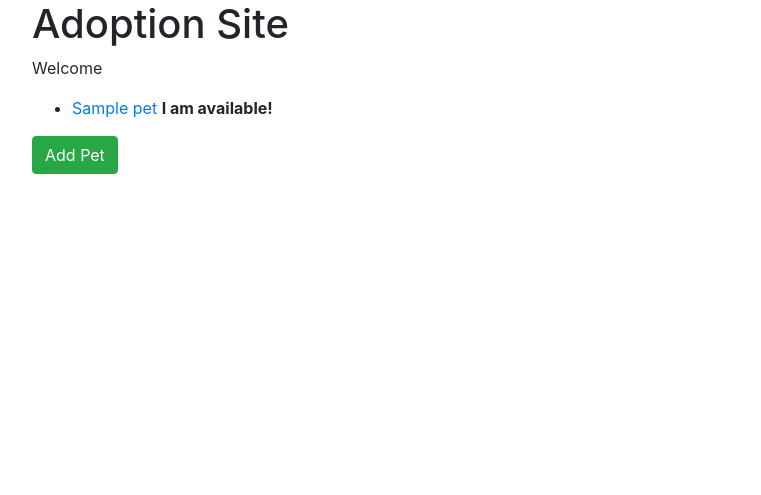
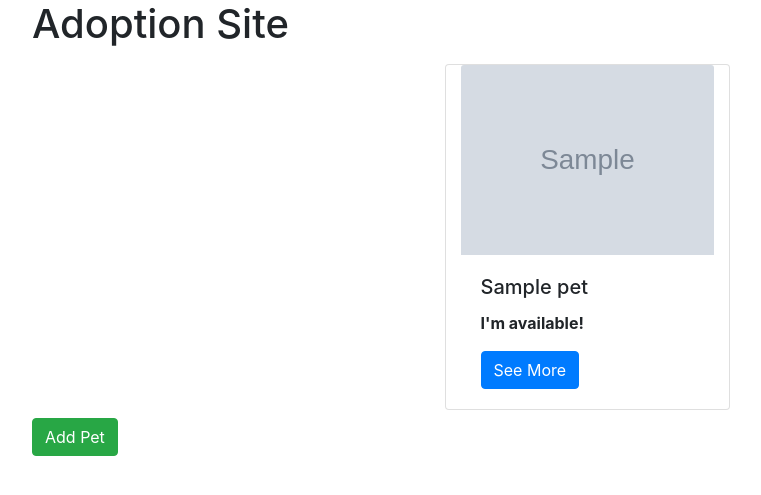
Before and after one commit to thebookofjedediah/adoption-agency-flask, a Flask app: page / in a window 1280 px wide. Shown: the top 495 px of the page, without its empty margins (53-814 px from the left). Run offline with Flask 2, Linux system fonts and the light colour scheme; tables that the repository leaves empty hold one stand-in row (values such as "Sample post"); grey boxes marked "Sample" are stand-in pictures; some libraries are stand-ins or nearby versions.

Commit message:
fixed some styling

```diff
--- a/templates/home.html
+++ b/templates/home.html
@@ -2,20 +2,25 @@
 {% block title %}Adopt a Pet{% endblock %}
 {% block content %}
 <h1>Adoption Site</h1>
-<p>
-    Welcome
-</p>
 
-<ul>
+<div class="row justify-content-center">
     {% for pet in pets %}
-    <li>
-        <a href="/{{pet.id}}">{{pet.name}}</a>
-        {% if pet.available %}
-        <b>I am available!</b>
-        {% endif %}
-    </li>
-{% endfor %}
-</ul>
+        <div class="card col-sm-6 col-md-3 m-2">
+            {% if pet.photo_url %}
+                <img class="card-img-top" src="{{pet.photo_url}}" alt="pet photo">
+            {% else %}
+                <img class="card-img-top" src="https://cleargov-common.s3.amazonaws.com/img/avatars/noavatar.png" alt="pet photo">
+            {% endif %}
+            <div class="card-body">
+            <h5 class="card-title">{{pet.name}}</h5>
+            {% if pet.available %}
+            <p class="card-text font-weight-bold">I'm available!</p>
+            {% endif %}
+            <a href="/{{pet.id}}" class="btn btn-primary">See More</a>
+            </div>
+        </div>
+    {% endfor %}
+</div>
 
 <a href="/add" class="btn btn-success">Add Pet</a>
 
```
